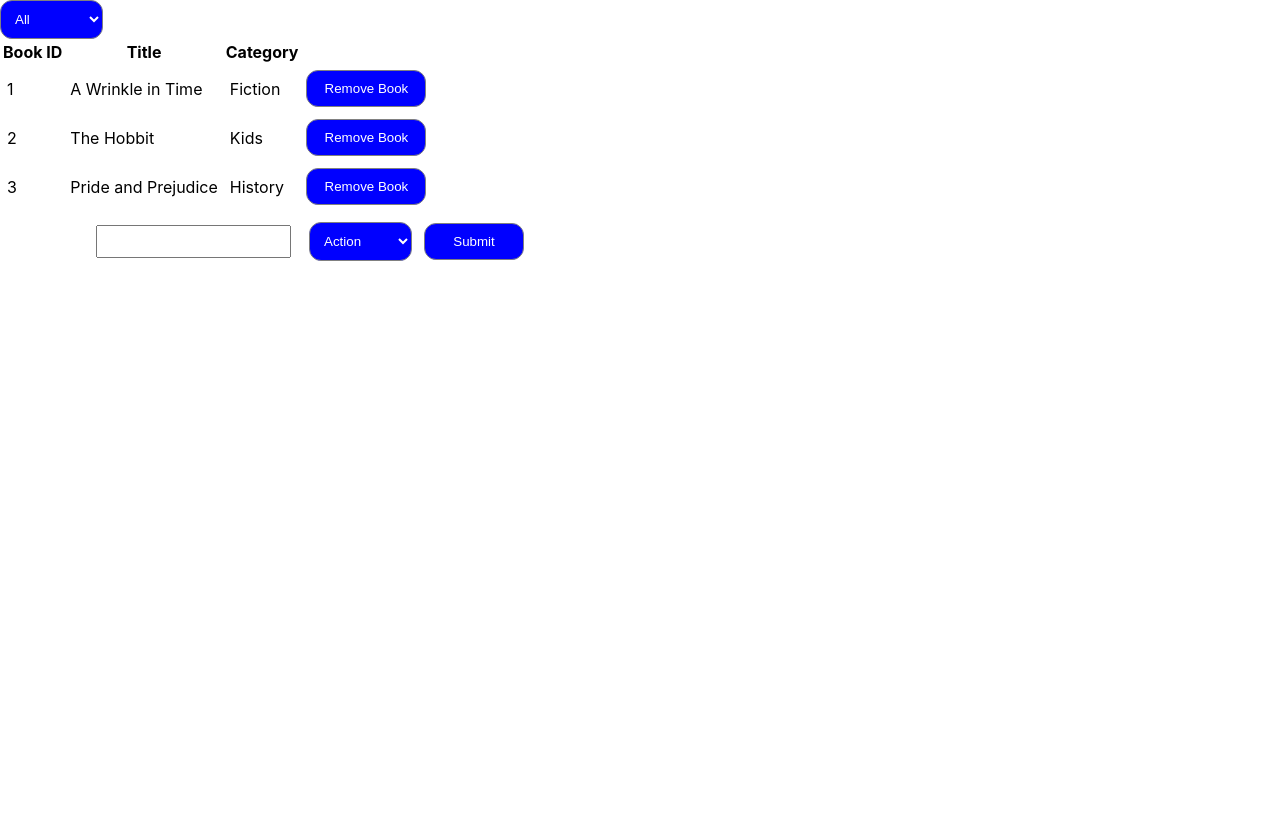
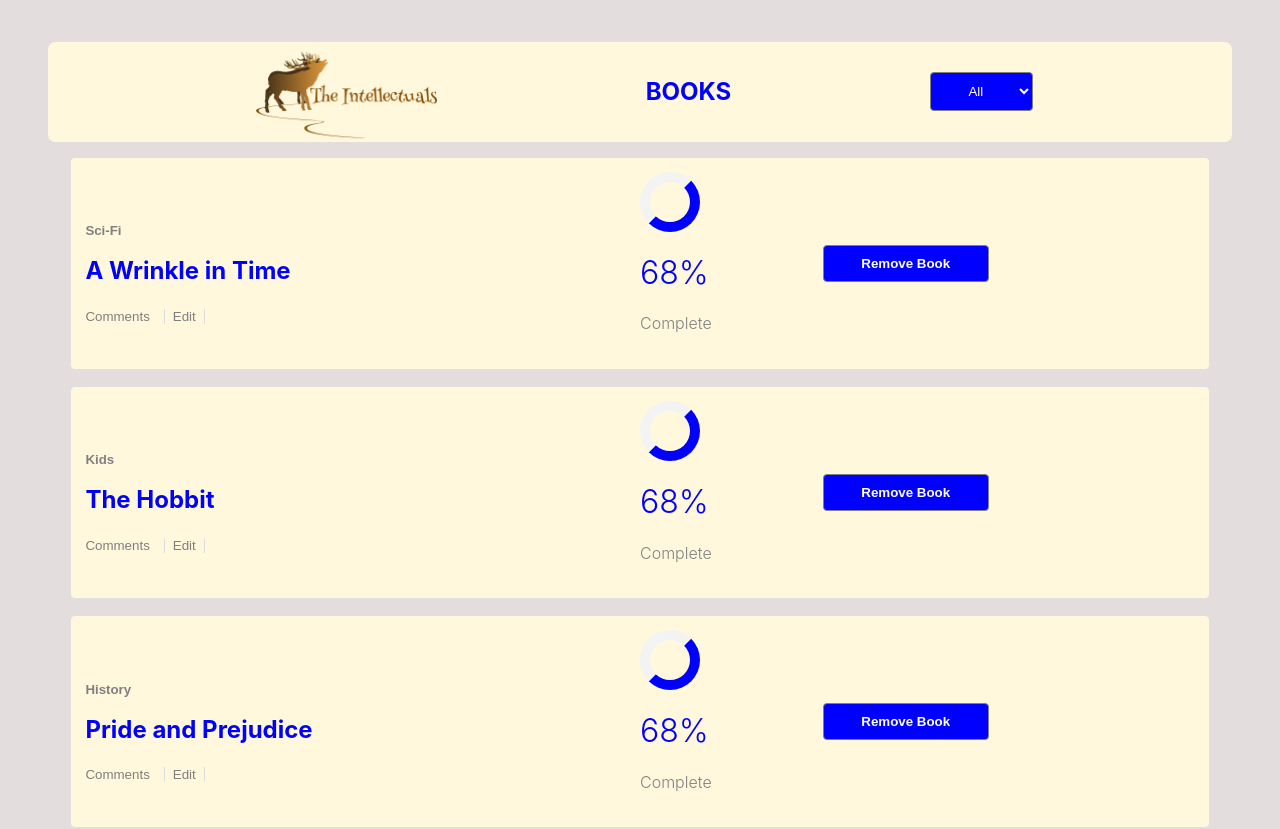
Before and after one commit to rOluochKe/redux-bookstore, a React (Create React App) app: page / in a window 1280 px wide. Shown: the top 829 px of the page. Before the commit the page ends 800 px from the top, so only its background shows below. Built offline with nearby package versions, Linux system fonts and the light colour scheme.

Commit message:
redesigning tha pplication interface

```diff
--- a/src/components/App.js
+++ b/src/components/App.js
@@ -5,8 +5,13 @@ import BooksForm from '../containers/BooksForm';
 function App() {
   return (
     <div className="App">
-      <BooksList />
-      <BooksForm />
+      <div className="book-bg">
+        <div className="container center">
+          <BooksList />
+          <BooksForm />
+        </div>
+      </div>
+
     </div>
   );
 }
--- a/src/components/Book.js
+++ b/src/components/Book.js
@@ -3,16 +3,28 @@ import PropTypes from 'prop-types';
 
 export default function Books({ book, handleRemoveBook }) {
   return (
-    <tr claasName="erow" key={book.id}>
-      <td className="trow">{book.id}</td>
-      <td className="trow">{book.title}</td>
-      <td className="trow">{book.category}</td>
-      <td className="trow">
-        <button className="btn3" type="submit" onClick={() => handleRemoveBook(book)}>
+    <div className="books" key={book.id}>
+      <div className="left-side">
+        <h5 className="category">{book.category}</h5>
+        <h2 className="title">{book.title}</h2>
+        <div className="actions">
+          <button type="button" disabled>Comments</button>
+          <button type="button" disabled>Edit</button>
+        </div>
+      </div>
+      <div id="middle">
+        <div className="progress" />
+        <div className="percent">
+          <h1 className="percentage">68%</h1>
+          <h4 className="completed">Complete</h4>
+        </div>
+      </div>
+      <div className="right-side">
+        <button type="button" className="btn" onClick={() => handleRemoveBook(book)}>
           Remove Book
         </button>
-      </td>
-    </tr>
+      </div>
+    </div>
   );
 }
 
--- a/src/components/CategoryFilter.js
+++ b/src/components/CategoryFilter.js
@@ -18,7 +18,7 @@ const CategoryFilter = ({
   const selectCat = React.useRef(null);
   return (
     <div>
-      <select ref={selectCat} name="category" onChange={() => changeFilter(selectCat.current.value)}>
+      <select ref={selectCat} name="category" className="cat-select" onChange={() => changeFilter(selectCat.current.value)}>
         {categories.map(category => (
           <option key={category}>{category}</option>
         ))}
--- a/src/containers/BooksForm.js
+++ b/src/containers/BooksForm.js
@@ -58,15 +58,18 @@ class BooksForm extends React.Component {
   render() {
     const { title, category } = this.state;
     return (
+      <div>
+        <p className="input-form">ADD A NEW BOOK</p>
         <form onSubmit={this.handleSubmit} className="input-form">
-        <input name="title" type="text" value={title} onChange={this.handleChange} />
-        <select name="category" value={category} onChange={this.handleChange}>
+          <input name="title" className="book-input" type="text" value={title} onChange={this.handleChange} />
+          <select name="category" className="btn2" value={category} onChange={this.handleChange}>
             {categories.map(category => (
               <option key={category}>{category}</option>
             ))}
           </select>
           <button className="btn2" type="submit"> Submit </button>
         </form>
+      </div>
     );
   }
 }
--- a/src/containers/BooksList.js
+++ b/src/containers/BooksList.js
@@ -1,10 +1,10 @@
-/* eslint-disable max-len */
 import React from 'react';
 import { connect } from 'react-redux';
 import PropTypes from 'prop-types';
 import Book from '../components/Book';
 import { handleRemoveBook, CHANGE_FILTER } from '../actions/index';
 import CategoryFilter from '../components/CategoryFilter';
+import logo from '../assets/logo.png';
 
 const BooksList = ({
   books, handleRemoveBook, filter, changeFilter,
@@ -13,22 +13,20 @@ const BooksList = ({
   return (
     <div>
       <div>
-        <CategoryFilter changeFilter={changeFilter} />
-      </div>
-      <table>
-        <thead>
-          <tr>
-            <th>Book ID</th>
-            <th>Title</th>
-            <th>Category</th>
-          </tr>
-        </thead>
-        <tbody>
+        <div>
+          <header className="header">
+            <img className="book-logo" src={logo} alt="logo" />
+            <h4>BOOKS</h4>
+            <CategoryFilter changeFilter={changeFilter} />
+          </header>
+
+        </div>
+        <div>
           {filteredBooks.map(book => (
             <Book book={book} key={book.id} handleRemoveBook={handleRemoveBook} />
           ))}
-        </tbody>
-      </table>
+        </div>
+      </div>
     </div>
   );
 };
--- a/src/index.css
+++ b/src/index.css
@@ -3,17 +3,18 @@ body {
   font-family:
     -apple-system,
     BlinkMacSystemFont,
-    'Segoe UI',
-    'Roboto',
-    'Oxygen',
-    'Ubuntu',
-    'Cantarell',
-    'Fira Sans',
-    'Droid Sans',
-    'Helvetica Neue',
+    "Segoe UI",
+    "Roboto",
+    "Oxygen",
+    "Ubuntu",
+    "Cantarell",
+    "Fira Sans",
+    "Droid Sans",
+    "Helvetica Neue",
     sans-serif;
   -webkit-font-smoothing: antialiased;
   -moz-osx-font-smoothing: grayscale;
+  background-color: rgb(228, 221, 221);
 }
 
 code {
@@ -22,69 +23,233 @@ code {
     Menlo,
     Monaco,
     Consolas,
-    'Courier New',
+    "Courier New",
     monospace;
 }
 
-.table-one {
-  width: 600px;
-  height: auto;
-  padding: 20px;
+.book-bg {
+  background-color: rgb(228, 221, 221);
+  padding: 4%;
+  height: 100%;
 }
 
 .input-form {
-  color: white;
-  text-align: center;
-  width: 600px;
-  padding: 10px;
+  width: 90%;
+  margin: 20px auto;
+  color: rgb(173, 171, 171);
+  display: flex;
+  justify-content: space-between;
+  height: 40%;
+}
+
+.book-input {
+  width: 50%;
+  height: 30px;
 }
 
 button {
-  background-color: blue;
+  border: none;
   color: white;
-  padding: 5px;
+  font-weight: bolder;
 }
 
-select {
+.cat-select {
   padding: 10px;
   background: blue;
   color: white;
+  text-align-last: center;
+  width: 100%;
   border: 1px solid gray;
-  border-radius: 12px;
+  border-radius: 0.3em;
   margin-right: 2%;
   outline: none;
 }
 
 .btn2 {
+  padding: 10px;
+  background: blue;
+  color: white;
+  text-align-last: center;
+  width: 25%;
   border: 1px solid gray;
-  border-radius: 12px;
-  padding: 10px;
-  width: 100px;
+  border-radius: 0.3em;
+  margin-left: 2%;
   outline: none;
-  cursor: pointer;
 }
 
-.btn3 {
-  border: 1px solid gray;
-  border-radius: 12px;
-  padding: 10px;
-  width: 120px;
-  outline: none;
-  cursor: pointer;
+.header {
+  display: flex;
+  background-color: cornsilk;
+  width: 104%;
+  margin-top: -1.2em;
+  margin-left: -2%;
+  margin-bottom: 15px;
+  align-items: center;
+  border-radius: 0.3em;
+  justify-content: space-evenly;
+  color: blue;
+  font-size: 24px;
 }
 
-input {
-  padding: 7px;
-  margin-right: 3%;
+.book-logo {
+  width: 200px;
+  height: 100px;
 }
 
-.trow {
-  padding: 5px;
+.books {
+  align-items: center;
+  border: 1px solid #dfdfdf;
+  background-color: cornsilk;
+  border-radius: 0.3em;
+  display: flex;
+  height: auto;
+  margin-bottom: 1em;
+  padding: 14px;
 }
 
-.erow {
+.right-side {
+  flex-basis: 30%;
+  justify-self: center;
+  padding-left: 2.5%;
+  text-align: center;
+}
+
+.middle {
+  align-items: center;
+  border-right: 1px solid #ddd;
+  display: inline-flex;
+  flex-basis: 20%;
+  justify-content: center;
+  padding-right: 20px;
+}
+
+.left-side {
+  flex-basis: 50%;
+}
+
+.progress {
+  width: 40px;
+  height: 40px;
+  border: 10px solid #f3f3f3;
+  border-radius: 50%;
+  border-right: 10px solid blue;
+  border-bottom: 10px solid blue;
+}
+
+.container {
+  background-color: rgb(228, 221, 221);
+  padding: 1.2em;
+}
+
+.btn {
+  padding: 10px;
   background: blue;
   color: white;
-  text-align: center;
-  width: 100%;
+  text-align-last: center;
+  width: 50%;
+  border: 1px solid gray;
+  border-radius: 0.3em;
+  outline: none;
 }
+
+.actions {
+  text-align: left;
+}
+
+.actions button {
+  background-color: transparent;
+  border: none;
+  font-weight: 100;
+  color: rgb(128, 126, 126);
+}
+
+.actions button:nth-child(1) {
+  padding-left: 0;
+}
+
+.actions button:nth-child(2) {
+  border-left: 1px solid #ddd;
+  border-right: 1px solid #ddd;
+  margin: 0 8px;
+  padding: 0 8px;
+}
+
+.percentage {
+  font-weight: 300;
+  color: blue;
+}
+
+.completed {
+  color: gray;
+  font-weight: 300;
+}
+
+.category {
+  color: grey;
+  font-family:
+    Arial,
+    Helvetica,
+    sans-serif;
+  font-weight: 800;
+  margin-bottom: -2px;
+}
+
+.current {
+  color: gray;
+  font-weight: 400;
+  font-size: 12px;
+}
+
+h2.title {
+  color: blue;
+}
+
+@media screen and (max-width: 720px) {
+  .actions button:nth-child(2) {
+    padding: 6px;
+    margin: 0;
+  }
+
+  .books {
+    flex-wrap: wrap;
+  }
+
+  .book-logo {
+    width: 100px;
+    height: 90px;
+  }
+
+  .left-side {
+    flex-basis: 100%;
+    text-align: center;
+  }
+
+  .actions {
+    text-align: center;
+  }
+
+  .middle {
+    flex-basis: 100%;
+    padding: 12px 0;
+    border-right: none;
+    margin-top: 0.8em;
+    margin-bottom: 0.8em;
+  }
+
+  .categories {
+    text-align: center;
+    flex-basis: 100%;
+    order: 3;
+  }
+
+  .cat-title {
+    display: none;
+  }
+
+  .right-side {
+    flex-basis: 100%;
+    text-align: right;
+    padding-left: 0;
+    margin-top: -48%;
+  }
+}
--- a/src/reducers/books.js
+++ b/src/reducers/books.js
@@ -1,7 +1,7 @@
 import { CREATE_BOOK, REMOVE_BOOK } from '../actions/index';
 
 const initialBooks = [
-  { id: 1, title: 'A Wrinkle in Time', category: 'Fiction' },
+  { id: 1, title: 'A Wrinkle in Time', category: 'Sci-Fi' },
   { id: 2, title: 'The Hobbit', category: 'Kids' },
   { id: 3, title: 'Pride and Prejudice', category: 'History' },
 ];
```
Also changed, not shown: src/assets/logo.png (added), 1 other file (tests, documents, lock files or other folders). Lines whose indentation alone changed are shown as unchanged.
